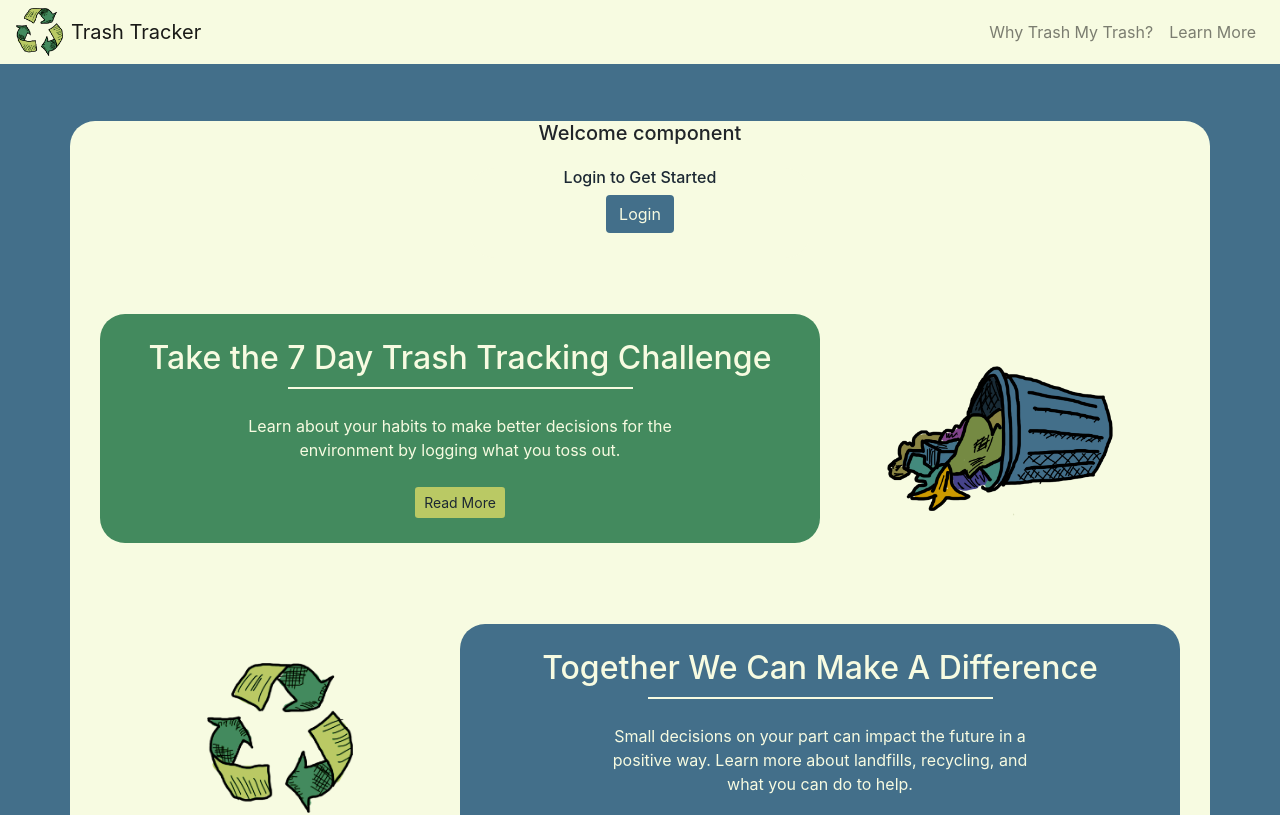
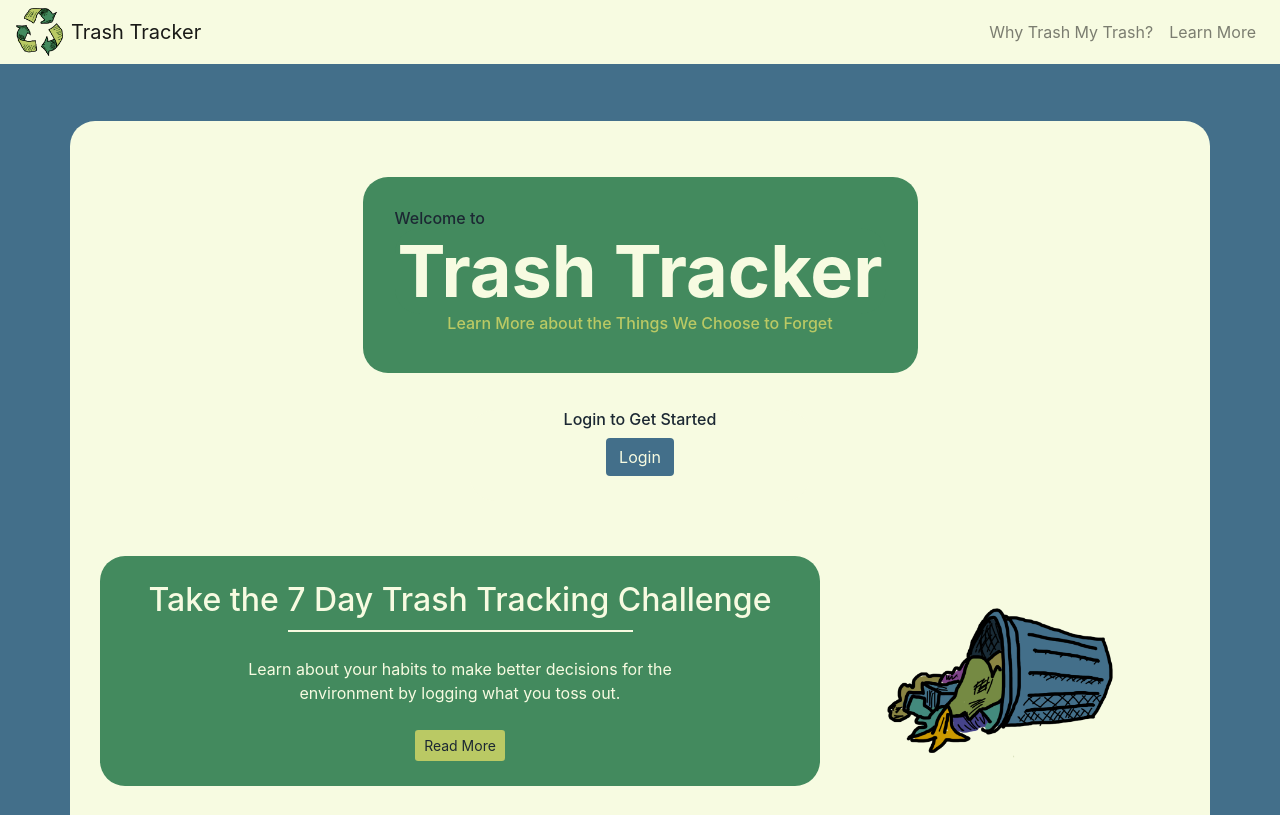
Before and after one commit to ToddSpainhour/trash-tracker, a React (Create React App) app: page /welcome in a window 1280 px wide. Shown: the top 815 px of the page. Built offline with nearby package versions, Linux system fonts and the light colour scheme; no server answers.

Commit message:
added styling to welcome component

```diff
--- a/src/components/pages/Welcome/Welcome.js
+++ b/src/components/pages/Welcome/Welcome.js
@@ -10,7 +10,11 @@ class Welcome extends React.Component {
   render() {
     return (
       <div className="Welcome col-12">
-        <h5>Welcome component</h5>
+        <div className="header-area col-md-6 offset-md-3 col-sm-12 offset-sm-0">
+          <h6 className="header-intro">Welcome to</h6>
+          <h1 className="header">Trash Tracker</h1>
+            <h6 className="tagline">Learn More about the Things We Choose to Forget</h6>
+        </div>
         <Auth />
         <ChallengeTeaser />
         <LearnMoreTeaser />
--- a/src/components/pages/Welcome/Welcome.scss
+++ b/src/components/pages/Welcome/Welcome.scss
@@ -2,10 +2,37 @@
 
 .Welcome {
   display: block;
-  background-color: #438a5e;
   background-color: $cream;
   margin-top: 5%;
   margin-bottom: 5%;
   border-radius: 25px;
-  // height: 100vh;
+
+  .header-area {
+    background-color: $darkGreen;
+    border-radius: 25px;
+    margin-top: 5%;
+    margin-bottom: 2%;
+    padding: 2rem;
+  }
+
+  .header-intro {
+    display: flex;
+    justify-content: flex-start;
+    color: $shadow;
+    margin-bottom: 0px;
+  }
+
+  .header {
+    background-color: $darkGreen;
+    color: $cream;
+    border-radius: 25px;
+    font-size: 4.5rem;
+    font-weight: bolder;
+    margin-top: 0px;
+    margin-bottom: 0px;
+  }
+
+  .tagline {
+    color: $lightGreen;
+  }
 }
```
